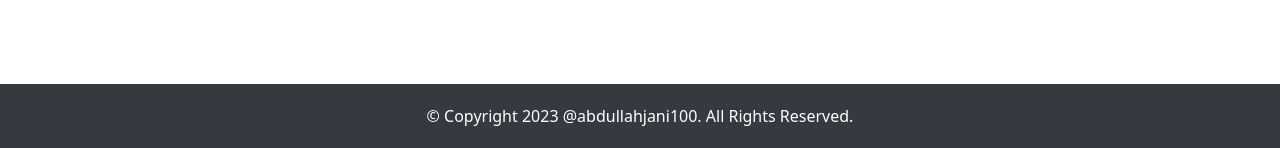
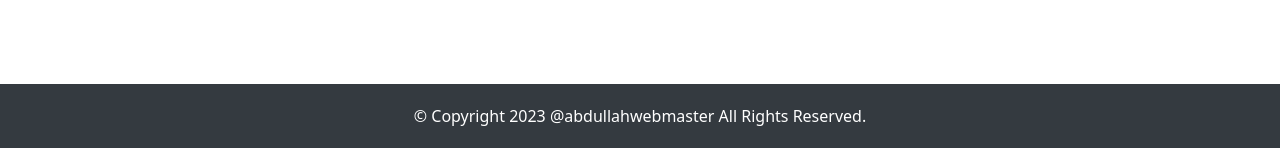
Before and after one commit to abdullahdigital/robospeaker, a Flask app: page / in a window 1280 px wide. Shown: the part 652-800 px from the top of the page. Run offline with Flask 3, Linux system fonts and the light colour scheme; some libraries are stand-ins or nearby versions.

Commit message:
Update index.html

```diff
--- a/templates/index.html
+++ b/templates/index.html
@@ -107,7 +107,7 @@
   <footer class="foot">
 
     <div>
-      © Copyright 2023 <a href="https://www.instagram.com/abdullahjani100/" target="_blank">@abdullahjani100.</a> All Rights Reserved.
+      © Copyright 2023 <a href="https://www.instagram.com/abdullahwebmaster/" target="_blank">@abdullahwebmaster</a> All Rights Reserved.
     </div>
       </footer>
 
```
